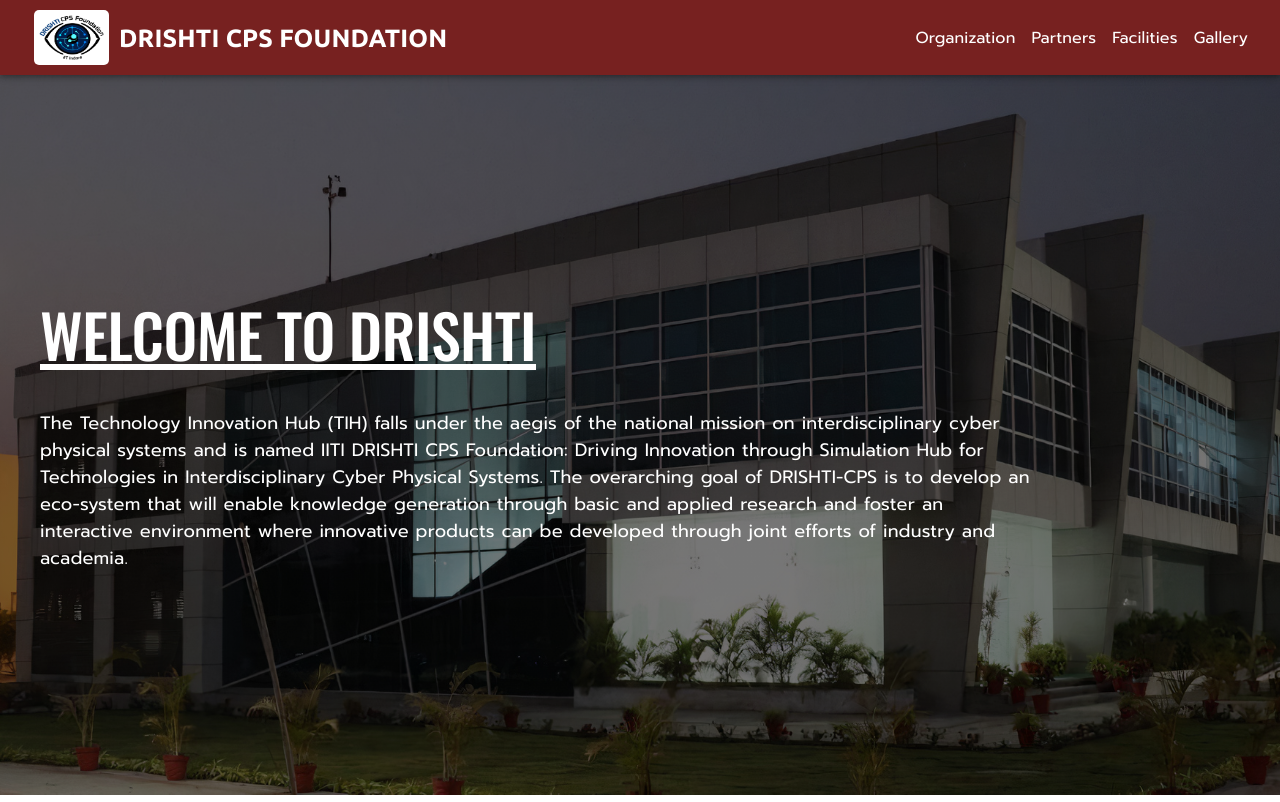
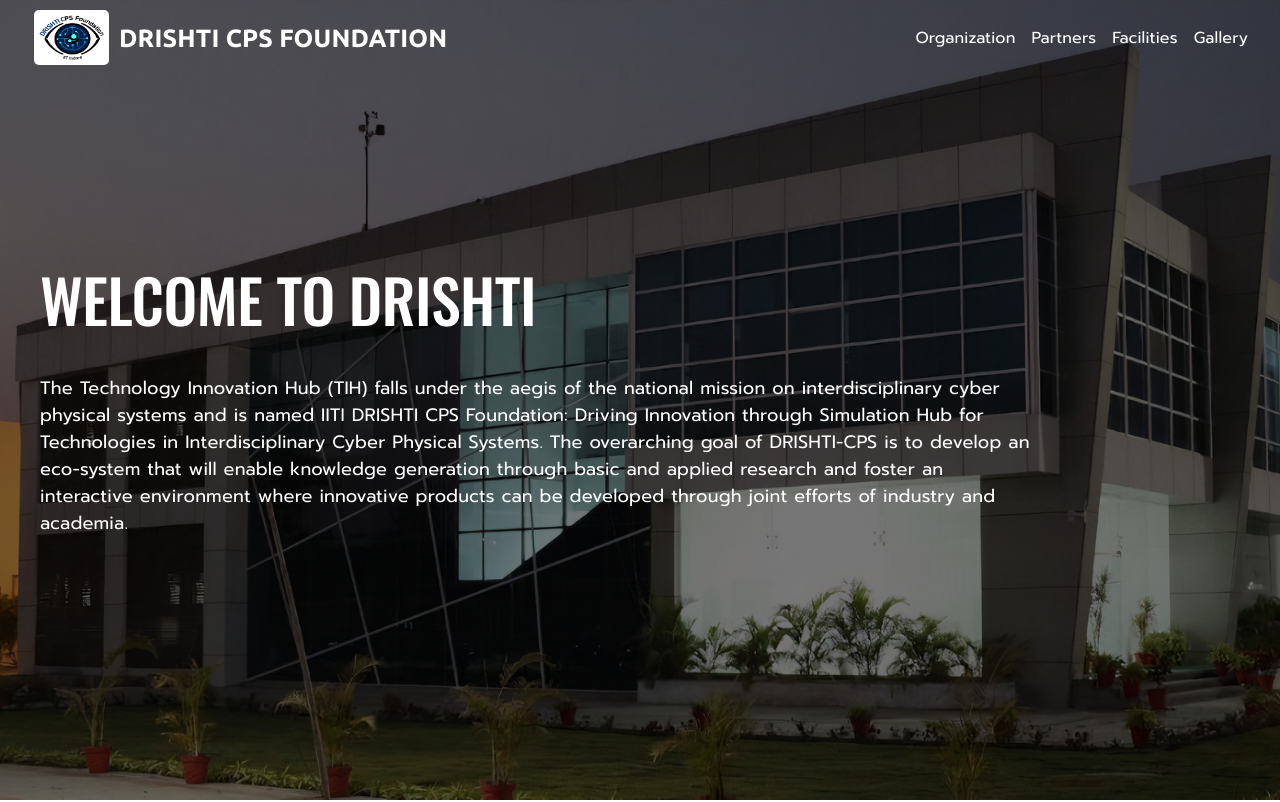
Before and after one commit to hasnain-cyber/drishti, a React (Create React App) app: page / in a window 1280 px wide. Shown: the top 802 px of the page. Built offline with nearby package versions, Linux system fonts and the light colour scheme.

Commit message:
made the navbar transparent and landing page to facilitate it

```diff
--- a/src/App.tsx
+++ b/src/App.tsx
@@ -8,7 +8,6 @@
 import ImplementationCommittees from "./pages/Organisation/Implementation_committees";
 import MainFooter from "./components/MainFooter/MainFooter";
 import React from "react";
-import {Box} from "@mui/material";
 
 let theme = createTheme({
     palette: {
@@ -36,8 +35,7 @@
                 <Route exact path="/exec_body" component={ExecBody}/>
                 <Route exact path="/implementation_committees" component={ImplementationCommittees}/>
             </Switch>
-             {/*box to provide the margin to the top of footer*/}
-            <Box height={50}/>
+            {/*box to provide the margin to the top of footer*/}
             <MainFooter/>
         </ThemeProvider>
     );
--- a/src/components/MainFooter/MainFooter.scss
+++ b/src/components/MainFooter/MainFooter.scss
@@ -1,13 +1,35 @@
+@import "../../index";
+
 .main-footer-quick-links {
+  width: fit-content; // to prevent stretching in horizontal direction
+
   color: black;
   text-decoration: none;
-
-  width: fit-content; // to prevent stretching in horizontal direction
 
   &:hover {
     color: blue;
     text-decoration: underline;
   }
+}
+
+.footer-facebook-icon, .footer-twitter-icon, .footer-instagram-icon, .footer-linkedIn-icon {
+  color: black;
+}
+
+.footer-facebook-icon:hover {
+  color: #4267B2;
+}
+
+.footer-twitter-icon:hover {
+  color: #1DA1F2;
+}
+
+.footer-instagram-icon:hover {
+  color: #8a3ab9;
+}
+
+.footer-linkedIn-icon:hover {
+  color: #0077b5;
 }
 
 @media (max-width: 1000px) {
--- a/src/components/MainFooter/MainFooter.tsx
+++ b/src/components/MainFooter/MainFooter.tsx
@@ -1,6 +1,9 @@
 import {Box, Typography} from "@mui/material";
+import Facebook from '@mui/icons-material/Facebook';
+import TwitterIcon from '@mui/icons-material/Twitter';
 import '../../index.scss'
 import './MainFooter.scss'
+import {Instagram, LinkedIn} from "@material-ui/icons";
 
 const LinkText = (props: { linkPath: string, linkText: string }) => {
     return (
@@ -22,6 +25,12 @@
                 <Typography>Email : officedrishti [at] iiti.ac.in</Typography>
                 <Typography>Phone : +91-731-660 3372(Extn- 3372)</Typography>
                 <Typography>Website : drishticps.iiti.ac.in</Typography>
+                <Box display={'flex'} gap={2} paddingY={'1%'}>
+                    <a className={'footer-facebook-icon'} href={'/'}><Facebook fontSize={'large'}/></a>
+                    <a className={'footer-twitter-icon'} href={'/'}><TwitterIcon fontSize={'large'}/></a>
+                    <a className={'footer-instagram-icon'} href={'/'}><Instagram fontSize={'large'}/></a>
+                    <a className={'footer-linkedIn-icon'} href={'/'}><LinkedIn fontSize={'large'}/></a>
+                </Box>
             </Box>
             <Box display={'flex'} flexDirection={'column'} flex={1}>
                 <Typography variant={'h4'} fontFamily={'Oswald'} color={'primary.dark'} marginBottom={1}
@@ -36,8 +45,8 @@
                             sx={{textDecoration: 'underline'}}>Locate Us</Typography>
                 <iframe
                     title={'iit_indore_location'}
-                    src="https://www.google.com/maps/embed?pb=!1m18!1m12!1m3!1d3685.56856793072!2d75.9185344147471!3d22.520364640561816!2m3!1f0!2f0!3f0!3m2!1i1024!2i768!4f13.1!3m3!1m2!1s0x3962efcccbce7145%3A0x784e8cb69818596b!2sIIT%20Indore!5e0!3m2!1sen!2sin!4v1635057115224!5m2!1sen!2sin"
-                    loading="lazy"/>
+                    style={{border: '2px solid black'}}
+                    src="https://www.google.com/maps/embed?pb=!1m18!1m12!1m3!1d3685.56856793072!2d75.9185344147471!3d22.520364640561816!2m3!1f0!2f0!3f0!3m2!1i1024!2i768!4f13.1!3m3!1m2!1s0x3962efcccbce7145%3A0x784e8cb69818596b!2sIIT%20Indore!5e0!3m2!1sen!2sin!4v1635057115224!5m2!1sen!2sin"/>
             </Box>
         </Box>
     )
--- a/src/components/Navbar/Navbar.tsx
+++ b/src/components/Navbar/Navbar.tsx
@@ -162,19 +162,31 @@
 }
 
 const Navbar = () => {
-    const [openDrawer, setOpenDrawer] = useState(false);
+    const [openDrawer, setOpenDrawer] = useState(false)
+    const [navbarColor, setNavbarColor] = useState('transparent')
+
+    useEffect(() => {
+        window.addEventListener('scroll', handleScrollEvent)
+        return () => {
+            window.removeEventListener('scroll', handleScrollEvent)
+        }
+    }, []);
+
+    const handleScrollEvent = () => {
+        if (window.scrollY > window.innerHeight * 0.9) {
+            setNavbarColor('primary.dark')
+        } else {
+            setNavbarColor('transparent')
+        }
+    }
 
     return (
-        <Box
-            sx={{
-                position: "sticky",
-                top: 0,
-                zIndex: 5,
-            }}>
+        <Box>
             {/* main appbar */}
             <AppBar
-                position="sticky"
-                sx={{backgroundColor: "primary.dark"}}
+                position="fixed"
+                elevation={0}
+                sx={{background: navbarColor, transition: '.2s'}}
             >
                 <Toolbar>
                     <Box className={'mobile-view-drawer-button'}>
--- a/src/pages/LandingPage/LandingPage.tsx
+++ b/src/pages/LandingPage/LandingPage.tsx
@@ -80,6 +80,9 @@
             <Box
                 display={"flex"}
                 alignItems={"center"}
+                position={'sticky'}
+                top={0}
+                height={"100vh"}
                 sx={{
                     backgroundImage:
                         "linear-gradient(\n" +
@@ -90,14 +93,12 @@
                     backgroundSize: "cover",
                     backgroundAttachment: "fixed",
                 }}
-                height={"90vh"}
             >
                 <Box margin={5} maxWidth={"100%"}>
                     <Typography
                         variant="h2"
                         fontFamily={"Oswald"}
                         marginBottom={5}
-                        sx={{textDecoration: "underline"}}
                         color={"white"}
                     >
                         WELCOME TO DRISHTI
@@ -121,6 +122,8 @@
                 </Box>
             </Box>
 
+            {/*wrapped in a div to facilitate the sticky position of first section*/}
+            <Box position={'relative'} zIndex={1} sx={{backgroundColor: 'white'}}>
                 {/* 2nd section */}
                 <Box padding={5} display={"flex"} flexDirection={"column"} gap={5}>
                     <Typography
@@ -384,6 +387,7 @@
                     </Box>
                 </Box>
             </Box>
+        </Box>
     );
 };
 
--- a/src/pages/Organisation/BoardOfDirectors.tsx
+++ b/src/pages/Organisation/BoardOfDirectors.tsx
@@ -36,7 +36,7 @@
 
 const BoardOfDirectors = () => {
     return (
-        <Box>
+        <Box paddingBottom={5}>
             <Typography
                 variant="h6"
                 textAlign={"center"}
--- a/src/pages/Organisation/Exec_Body.tsx
+++ b/src/pages/Organisation/Exec_Body.tsx
@@ -1,9 +1,9 @@
-import {Typography} from '@mui/material'
+import {Box, Typography} from '@mui/material'
 import React from 'react'
 
 export default function Exec_Body() {
     return (
-        <div>
+        <Box paddingBottom={5}>
             <Typography
                 variant="h6"
                 textAlign={"center"}
@@ -36,6 +36,6 @@
                         Maharaj Gold Medal. </i>
                 </div>
             </div>
-        </div>
+        </Box>
     )
 }
--- a/src/pages/Organisation/GoverningBody.tsx
+++ b/src/pages/Organisation/GoverningBody.tsx
@@ -72,7 +72,7 @@
 
 const GoverningBody = () => {
     return (
-        <Box>
+        <Box paddingBottom={5}>
             <Typography
                 variant="h6"
                 textAlign={"center"}
--- a/src/pages/Organisation/Implementation_committees.tsx
+++ b/src/pages/Organisation/Implementation_committees.tsx
@@ -1,9 +1,9 @@
-import { Typography } from '@mui/material'
+import {Box, Typography} from '@mui/material'
 import React from 'react'
 
 export default function Implementation_committees() {
     return (
-        <div>
+        <Box paddingY={5}>
             <Typography
                 variant="h6"
                 textAlign={"center"}
@@ -138,6 +138,6 @@
 
                         </div>
                     </div></div></div>
-        </div>
+        </Box>
     )
 }
```
Lines whose indentation alone changed are shown as unchanged.
